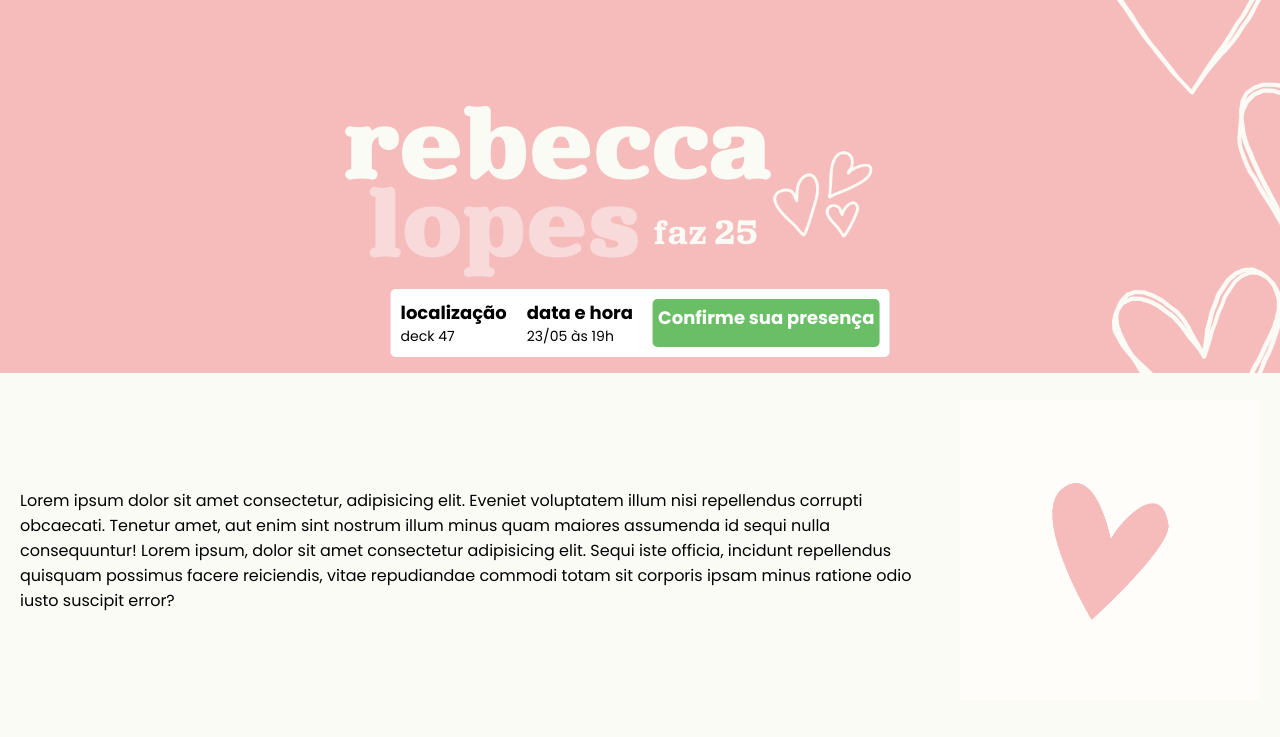
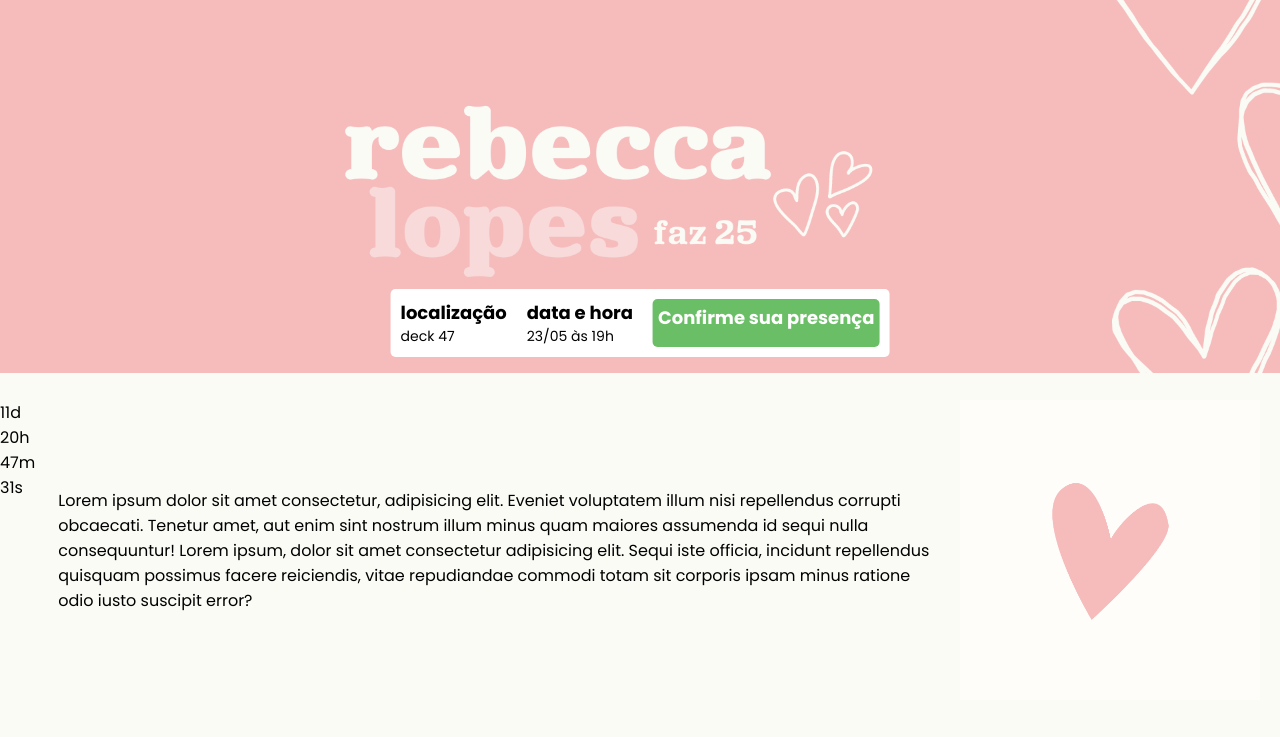
Before and after one commit to rebeccanayala/event-page, a website built with Parcel: page src/index.html in a window 1280 px wide. Shown: the top 737 px of the page. Built offline with nearby package versions, Linux system fonts and the light colour scheme.

Commit message:
Adding contador

```diff
--- a/src/index.html
+++ b/src/index.html
@@ -31,6 +31,7 @@
         </div>
     </header>
     <section class="event">
+        <p id="contador"></p>
         <div class="container">
             <div class="event__details" data-aos="fade-right">
                 <p class="event__details__description">Lorem ipsum dolor sit amet consectetur, adipisicing elit. Eveniet voluptatem illum nisi repellendus corrupti obcaecati. Tenetur amet, aut enim sint nostrum illum minus quam maiores assumenda id sequi nulla consequuntur! Lorem ipsum, dolor sit amet consectetur adipisicing elit. Sequi iste officia, incidunt repellendus quisquam possimus facere reiciendis, vitae repudiandae commodi totam sit corporis ipsam minus ratione odio iusto suscipit error? </p>
--- a/src/scripts/main.js
+++ b/src/scripts/main.js
@@ -1 +1,27 @@
 AOS.init();
+
+const dataDoEvento = new Date("May 21, 2024 19:00:00");
+const timeStampDoEvento = dataDoEvento.getTime();
+
+const contaAsHoras = setInterval(function(){
+    const agora = new Date();
+    const timeStampAtual = agora.getTime();
+
+    const distanciaAteOEvento = timeStampDoEvento - timeStampAtual;
+
+    const diaEmMs = 1000 * 60 * 60 * 24;
+    const horaEmMs = 1000 * 60 * 60;
+    const minutoEmMs = 1000 * 60;
+
+    const disAteOEvento = Math.floor(distanciaAteOEvento / diaEmMs);
+    const horasAteOEvento = Math.floor((distanciaAteOEvento % diaEmMs) / horaEmMs);
+    const minutosAteOEvento = Math.floor((distanciaAteOEvento % horaEmMs) / minutoEmMs);
+    const segundosAteOEvento = Math.floor((distanciaAteOEvento % minutoEmMs) / 1000);
+
+    console.log(disAteOEvento);
+    console.log(horasAteOEvento);
+    console.log(minutosAteOEvento);
+    console.log(segundosAteOEvento);
+
+    document.getElementById('contador').innerHTML = `${disAteOEvento}d ${horasAteOEvento}h ${minutosAteOEvento}m ${segundosAteOEvento}s`
+}, 1000);
```
